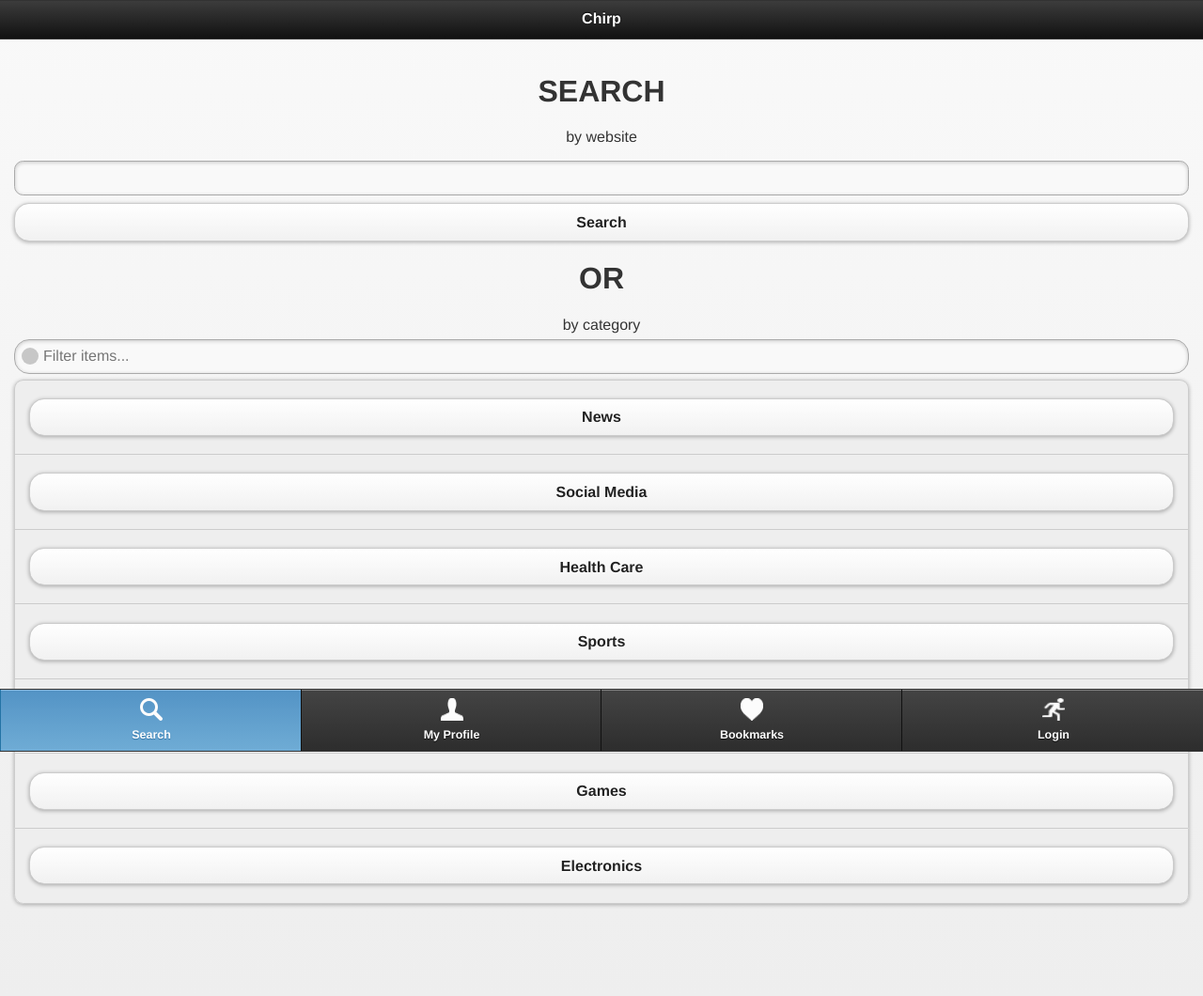
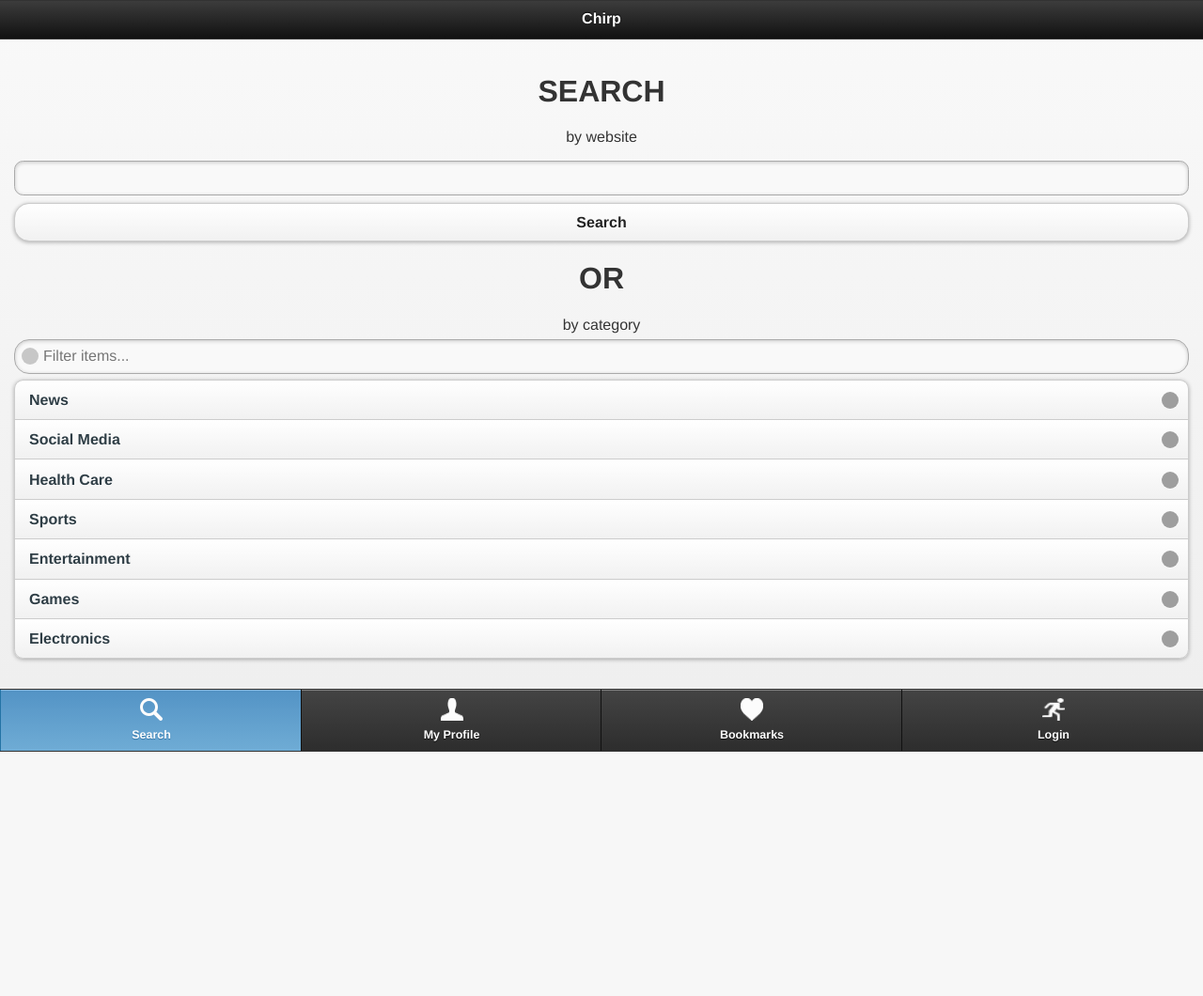
Before and after one commit to bshapero/cs147proj, a PHP site: page / in a window 1280 px wide. Shown: the whole page at 94% size. After the commit the page ends 800 px from the top, so only its background shows below. Run offline with PHP 8.4, Linux system fonts and the light colour scheme; grey boxes are pictures that could not be loaded.

Commit message:
search looks better

```diff
--- a/index.php
+++ b/index.php
@@ -34,48 +34,13 @@
 			<p>by category</p>
 
 			<ul data-role="listview" data-inset="true" data-filter="true">
-			<li>
-			    <form action='site_queries.php' method='post'>
-				<input type='hidden' name='search_by_category' value='News'/>
-				<input type='submit' value='News'/>
-				</form>
-		    </li>
-			<li>
-				<form action='site_queries.php' method='post'>
-				<input type='hidden' name='search_by_category' value='Social Media'/>
-				<input type='submit' value='Social Media'/>
-				</form>
-			</li>
-			<li>
-				<form action='site_queries.php' method='post'>
-				<input type='hidden' name='search_by_category' value='Health Care'/>
-				<input type='submit' value='Health Care'/>
-				</form>
-			</li>
-			<li>
-				<form action='site_queries.php' method='post'>
-				<input type='hidden' name='search_by_category' value='Sports'/>
-				<input type='submit' value='Sports'/>
-				</form>
-			</li>
-			<li>
-				<form action='site_queries.php' method='post'>
-				<input type='hidden' name='search_by_category' value='Entertainment'/>
-				<input type='submit' value='Entertainment'/>
-				</form>
-			</li>
-			<li>
-				<form action='site_queries.php' method='post'>
-				<input type='hidden' name='search_by_category' value='Games'/>
-				<input type='submit' value='Games'/>
-				</form>
-			</li>
-			<li>
-				<form action='site_queries.php' method='post'>
-				<input type='hidden' name='search_by_category' value='Electronics'/>
-				<input type='submit' value='Electronics'/>
-				</form>
-			</li>
+			<li><a href="site_queries.php?search_by_category=News">News</a></li>
+			<li><a href="site_queries.php?search_by_category=Social Media">Social Media</a></li>
+			<li><a href="site_queries.php?search_by_category=Health Care">Health Care</a></li>
+			<li><a href="site_queries.php?search_by_category=Sports">Sports</a></li>
+			<li><a href="site_queries.php?search_by_category=Entertainment">Entertainment</a></li>
+			<li><a href="site_queries.php?search_by_category=Games">Games</a></li>
+			<li><a href="site_queries.php?search_by_category=Electronics">Electronics</a></li>
 			</ul>
 
 		</div>
```
Also changed, not shown: about.php (+5 -4 lines), login.php (+11 -3 lines), site_queries.php (+4 -3 lines).
